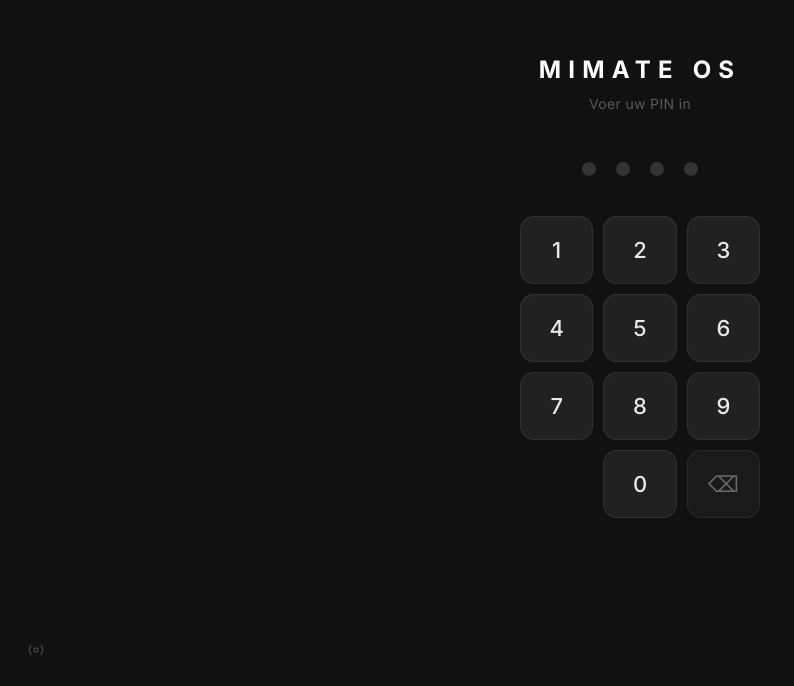
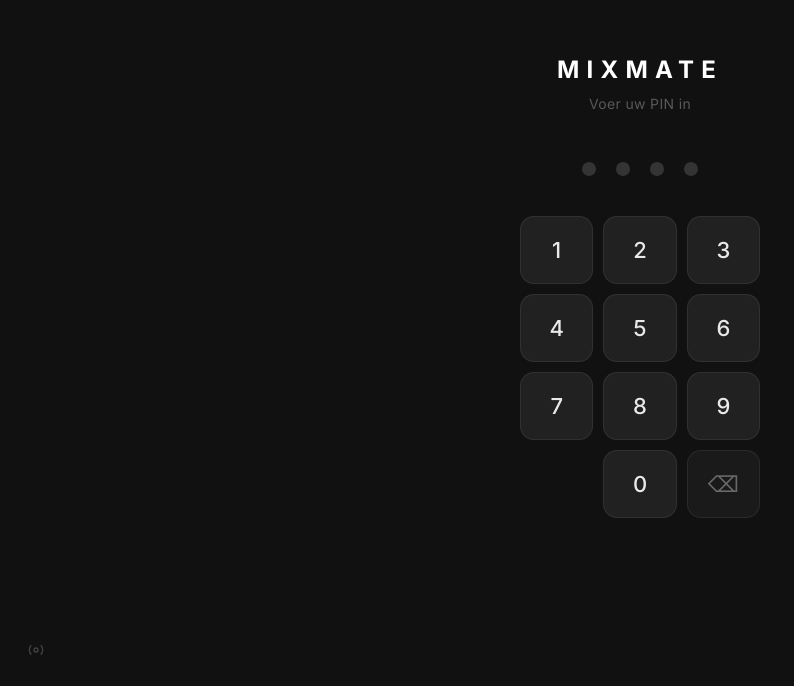
Before and after one commit to mixmatenl/mixmate, a React (Vite) app in the folder frontend/: page / in a window 1280 px wide. Shown: the part 114-800 px from the top of the page, without its empty margins (0-794 px from the left). Built offline with nearby package versions, Linux system fonts and the light colour scheme.

Commit message:
v1.1.1 - MIMATE OS branding, version badge, fix recipes/transitions

```diff
--- a/frontend/src/pages/AppUpdate.jsx
+++ b/frontend/src/pages/AppUpdate.jsx
@@ -100,10 +100,10 @@
       <div className="bg-white border border-gray-100 rounded-3xl p-6 shadow-sm">
         <div className="flex items-center gap-4">
           <div className="w-16 h-16 rounded-2xl bg-[#111] flex items-center justify-center shrink-0 shadow-lg overflow-hidden">
-            <img src="/logo.png" alt="MIMATE OS" className="w-full h-full object-contain p-2" />
+            <img src="/logo.png" alt="MIXMATE" className="w-full h-full object-contain p-2" />
           </div>
           <div className="flex-1">
-            <p className="text-gray-900 font-bold text-lg">MIMATE OS</p>
+            <p className="text-gray-900 font-bold text-lg">MIXMATE</p>
             <p className="text-gray-500 text-sm">
               {versionInfo ? `Versie ${versionInfo.commit}` : 'Versie laden…'}
             </p>
@@ -142,7 +142,7 @@
       {/* Status: UP TO DATE */}
       {status === STATUS.UP_TO_DATE && (
         <div className="text-center py-4 space-y-1">
-          <p className="text-gray-700 font-medium text-sm">MIMATE OS is up‑to‑date</p>
+          <p className="text-gray-700 font-medium text-sm">MIXMATE is up‑to‑date</p>
           <p className="text-gray-400 text-xs">Je hebt de nieuwste versie</p>
           <button onClick={() => setStatus(STATUS.IDLE)} className="mt-3 text-xs text-gray-400 hover:text-gray-600 transition-colors">
             Opnieuw controleren
@@ -155,7 +155,7 @@
         <div className="bg-blue-50 border border-blue-100 rounded-2xl p-5 space-y-4">
           <div>
             <p className="text-blue-900 font-semibold text-sm">Update beschikbaar</p>
-            <p className="text-blue-600 text-xs mt-1">Er is een nieuwe versie van MIMATE OS beschikbaar. De update duurt ongeveer 2 minuten.</p>
+            <p className="text-blue-600 text-xs mt-1">Er is een nieuwe versie van MIXMATE beschikbaar. De update duurt ongeveer 2 minuten.</p>
           </div>
           <button onClick={startUpdate}
             className="w-full py-3 bg-blue-500 text-white text-sm font-bold rounded-xl hover:bg-blue-600 transition-all active:scale-[0.98]">
--- a/frontend/src/pages/BackofficeUpdate.jsx
+++ b/frontend/src/pages/BackofficeUpdate.jsx
@@ -9,7 +9,7 @@
       <div className="flex items-center gap-3">
         <div className="w-2.5 h-2.5 rounded-full bg-green-400 shrink-0" />
         <div>
-          <span className="text-white/80 text-sm font-medium">MIMATE OS </span>
+          <span className="text-white/80 text-sm font-medium">MIXMATE OS</span>
           <span className="text-white font-mono text-sm font-bold">{info.version ?? info.commit}</span>
         </div>
         {info.date && <span className="text-white/55 text-xs ml-auto">{info.date}</span>}
--- a/frontend/src/pages/Home.jsx
+++ b/frontend/src/pages/Home.jsx
@@ -60,7 +60,7 @@
     <div className="min-h-screen bg-[#0A0A0A] flex flex-col">
       {/* Header */}
       <header className="px-8 pt-10 pb-6">
-        <span className="text-white font-bold tracking-[0.3em] text-xl">MIMATE OS</span>
+        <span className="text-white font-bold tracking-[0.3em] text-xl">MIXMATE</span>
       </header>
 
       {/* Content */}
--- a/frontend/src/pages/Layout.jsx
+++ b/frontend/src/pages/Layout.jsx
@@ -12,7 +12,7 @@
     <div className="h-screen bg-[#F2F2F2] flex flex-col overflow-hidden">
       {/* Top bar */}
       <header className="bg-[#111111] h-16 flex items-center px-8 gap-12 shrink-0 z-30 shadow-lg">
-        <span className="text-white font-bold tracking-[0.28em] text-base select-none">MIMATE OS</span>
+        <span className="text-white font-bold tracking-[0.28em] text-base select-none">MIXMATE</span>
         <nav className="flex gap-10">
           {NAV.map(({ to, label, exact }) => (
             <NavLink
--- a/frontend/src/pages/Login.jsx
+++ b/frontend/src/pages/Login.jsx
@@ -33,7 +33,7 @@
   return (
     <div className="min-h-screen bg-[#111111] flex flex-col items-center justify-center relative">
       <div className="mb-12 text-center">
-        <span className="text-white font-bold tracking-[0.3em] text-2xl">MIMATE OS</span>
+        <span className="text-white font-bold tracking-[0.3em] text-2xl">MIXMATE</span>
         <p className="text-white/30 text-sm mt-2 tracking-wide">Voer uw PIN in</p>
       </div>
 
--- a/frontend/src/pages/SplashScreen.jsx
+++ b/frontend/src/pages/SplashScreen.jsx
@@ -32,7 +32,7 @@
 
       <img
         src="/logo.png"
-        alt="MIMATE OS"
+        alt="MIXMATE"
         style={{
           width: '52%', maxWidth: '340px', objectFit: 'contain',
           opacity: logoVisible ? 1 : 0,
--- a/frontend/src/pages/StandbyScreen.jsx
+++ b/frontend/src/pages/StandbyScreen.jsx
@@ -123,7 +123,7 @@
         {/* Logo */}
         <img
           src="/logo.png"
-          alt="MIMATE OS"
+          alt="MIXMATE"
           style={{
             width: '48%', maxWidth: '300px', objectFit: 'contain',
             transform: `scale(${logoScale})`,
```
